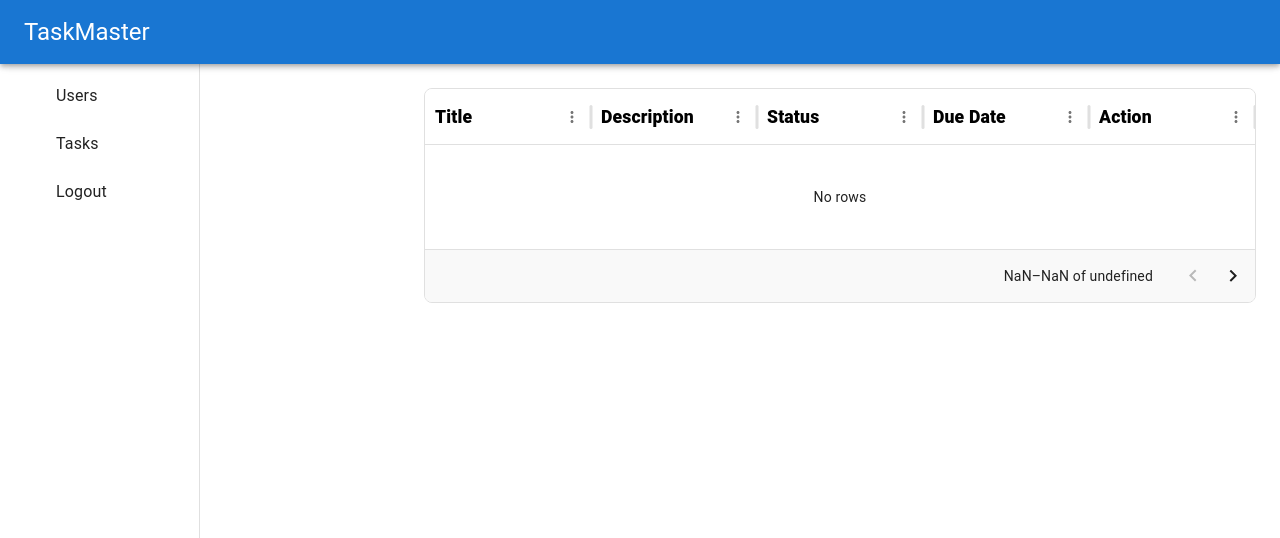
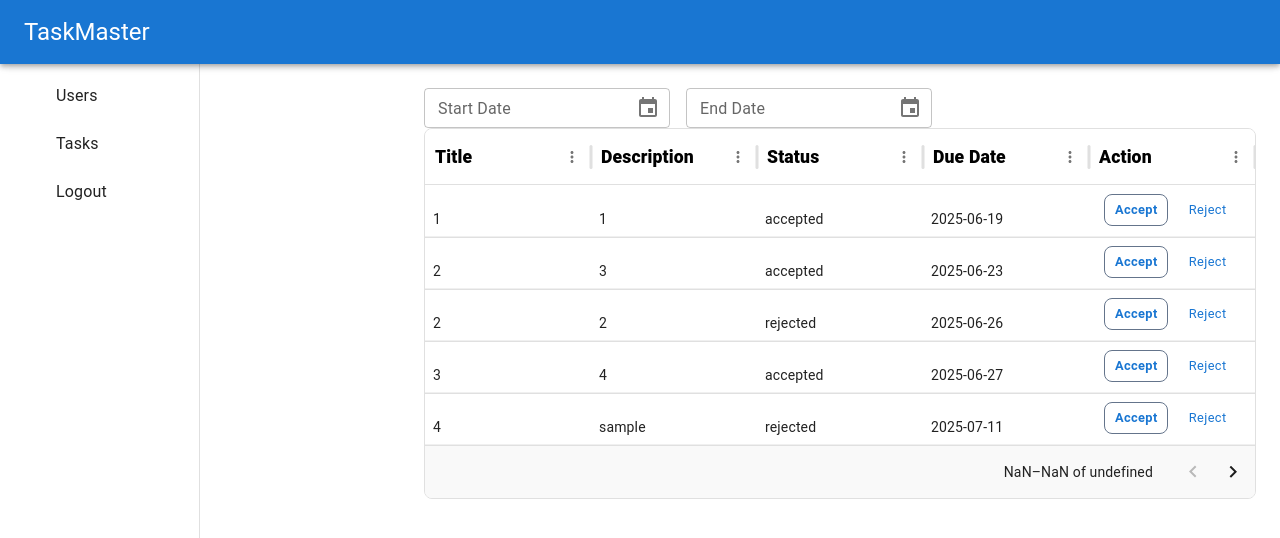
Before and after one commit to KirtanV19/MUI, a React (Vite) app: page /tasks in a window 1280 px wide. Shown: the top 538 px of the page. Built offline with nearby package versions, Linux system fonts and the light colour scheme; data requests are answered from the project's data file; some icons are missing.

Commit message:
Implement Date-picker

```diff
--- a/package.json
+++ b/package.json
@@ -8,7 +8,8 @@
     "build": "vite build",
     "lint": "eslint .",
     "preview": "vite preview",
-    "json-server": "json-server --watch db.json --port 3001"
+    "json-server": "json-server --watch db.json --port 3001",
+    "start": "concurrently \"npm run dev\" \"npm run json-server\""
   },
   "dependencies": {
     "@emotion/react": "^11.14.0",
@@ -21,6 +22,7 @@
     "@reduxjs/toolkit": "^2.8.2",
     "axios": "^1.10.0",
     "json-server": "^0.17.4",
+    "moment": "^2.30.1",
     "react": "^19.1.0",
     "react-dom": "^19.1.0",
     "react-hook-form": "^7.58.1",
@@ -34,6 +36,7 @@
     "@types/react": "^19.1.2",
     "@types/react-dom": "^19.1.2",
     "@vitejs/plugin-react": "^4.4.1",
+    "concurrently": "^9.2.0",
     "eslint": "^9.25.0",
     "eslint-plugin-react-hooks": "^5.2.0",
     "eslint-plugin-react-refresh": "^0.4.19",
--- a/src/App.jsx
+++ b/src/App.jsx
@@ -3,7 +3,7 @@ import theme from "./theme/theme";
 import { CssBaseline } from "@mui/material";
 import { Routes, Route } from "react-router";
 import Users from "./components/Users";
-import Tasks from "./components/Tasks";
+import Tasks from "./components/Tasks"
 import NewNavbar from "./components/NewNavbar";
 import Logout from "./components/Logout";
 import { BrowserRouter } from "react-router";
--- /dev/null
+++ b/src/components/DateRangePicker.jsx
@@ -0,0 +1,29 @@
+import { Box, TextField } from "@mui/material";
+import moment from "moment";
+import { AdapterMoment } from "@mui/x-date-pickers/AdapterMoment";
+import { DatePicker } from "@mui/x-date-pickers/DatePicker";
+import { LocalizationProvider } from "@mui/x-date-pickers/LocalizationProvider";
+
+const DateRangePicker = ({ startDate, setEndDate, setStartDate, endDate }) => {
+    return (
+        <LocalizationProvider dateAdapter={AdapterMoment}>
+            <Box sx={{ display: "flex", gap: 2 }}>
+                <DatePicker
+                    label="Start Date"
+                    value={startDate}
+                    onChange={(newValue) => setStartDate(newValue)}
+                    slotProps={{ textField: { variant: "outlined", size: "small" } }}
+                />
+                <DatePicker
+                    label="End Date"
+                    value={endDate}
+                    onChange={(newValue) => setEndDate(newValue)}
+                    minDate={startDate}
+                    slotProps={{ textField: { variant: "outlined", size: "small" } }}
+                />
+            </Box>
+        </LocalizationProvider>
+    );
+};
+
+export default DateRangePicker;
--- a/src/components/Tasks.jsx
+++ b/src/components/Tasks.jsx
@@ -4,14 +4,34 @@ import { useSelector, useDispatch } from "react-redux";
 import { fetchTasks } from "../redux/slices/task.slices";
 import { Box } from "@mui/material";
 import CustomButton from "../shared/CustomButton";
+import useCustomDateRange from "../hooks/useCustomDateRange";
+import DateRangePicker from "./DateRangePicker";
+import useFilter from "../hooks/useFilter";
 
-const Users = () => {
+const Tasks = () => {
     const { items, loading, error } = useSelector((state) => state.tasks);
     const dispatch = useDispatch();
+    const { endDate, setEndDate, setStartDate, startDate } = useCustomDateRange();
+    const { filter, setFilter } = useFilter();
+
+    const start = startDate ? startDate.format("YYYY-MM-DD") : undefined;
+    const end = endDate ? endDate.format("YYYY-MM-DD") : undefined;
 
     useEffect(() => {
-        dispatch(fetchTasks({}));
-    }, [dispatch]);
+        dispatch(
+            fetchTasks({
+                params: { ...filter },
+            })
+        );
+    }, [dispatch, filter]);
+
+    useEffect(() => {
+        setFilter((prev) => ({
+            ...prev,
+            ...(start && { dueDate_gte: start }),
+            ...(end && { dueDate_lte: end }),
+        }));
+    }, [setFilter, start, end]);
 
     console.log("Tasks:- ", items);
 
@@ -58,9 +78,15 @@ const Users = () => {
 
     return (
         <div>
-            <CustomTable data={items} columns={columns} loading={loading} />
+            <DateRangePicker
+                startDate={startDate}
+                endDate={endDate}
+                setStartDate={setStartDate}
+                setEndDate={setEndDate}
+            />
+            <CustomTable rows={items} columns={columns} loading={loading} />
         </div>
     );
 };
 
-export default Users;
+export default Tasks;
--- a/src/components/Users.jsx
+++ b/src/components/Users.jsx
@@ -76,13 +76,13 @@ const Users = () => {
                 />
             </Box>
             <CustomTable
-                data={items}
+                rows={items}
                 columns={columns}
                 loading={loading}
                 limitOptions={limitOptions}
                 rowCount={total}
                 page={page}
-                pageSize={limit}
+                limit={limit}
                 setPage={setPage}
                 setLimit={setLimit}
             />
--- /dev/null
+++ b/src/hooks/useCustomDateRange.js
@@ -0,0 +1,10 @@
+import { useState } from "react";
+
+const useCustomDateRange = () => {
+  const [startDate, setStartDate] = useState(null);
+  const [endDate, setEndDate] = useState(null);
+
+  return { startDate, setEndDate, setStartDate, endDate };
+};
+
+export default useCustomDateRange;
--- a/src/redux/slices/task.slices.js
+++ b/src/redux/slices/task.slices.js
@@ -6,8 +6,17 @@ export const fetchTasks = createAsyncThunk(
   async (data, { rejectWithValue }) => {
     try {
       const response = await api.TASKS.getAll(data);
-      console.log("response: ", response);
-      return response;
+      const totalHeader = response.headers["x-total-count"];
+      const total = !isNaN(Number(totalHeader))
+        ? Number(totalHeader)
+        : response.data.length;
+
+      console.log("response:", response);
+      console.log("✔️ total:", total);
+      return {
+        data: response.data,
+        total,
+      };
     } catch (error) {
       return rejectWithValue(error);
     }
@@ -19,16 +28,19 @@ const tasks = createSlice({
   initialState: {
     items: [],
     loading: false,
+    total: 0,
     error: null,
   },
   extraReducers: (builder) => {
     builder
       .addCase(fetchTasks.pending, (state) => {
         state.loading = true;
+        state.error = null;
       })
       .addCase(fetchTasks.fulfilled, (state, action) => {
+        state.items = action.payload.data;
+        state.total = action.payload.total;
         state.loading = false;
-        state.items = action.payload;
       })
       .addCase(fetchTasks.rejected, (state, action) => {
         state.loading = false;
--- a/src/shared/CustomTable/index.jsx
+++ b/src/shared/CustomTable/index.jsx
@@ -3,23 +3,23 @@ import { Box, CircularProgress, Typography } from "@mui/material";
 
 const CustomTable = ({
     height = 500,
-    data = [],
+    rows = [],
     columns = [],
     loading,
     rowCount,
     limitOptions,
     page,
-    pageSize,
+    limit,
     setPage,
     setLimit,
     ...props
 }) => {
     console.log("📊 DataGrid Props", {
-        rows: data,
+        rows,
         columns,
         rowCount,
         page,
-        pageSize,
+        limit,
         limitOptions,
     });
     return (
@@ -35,13 +35,13 @@ const CustomTable = ({
                 >
                     <CircularProgress />
                 </Box>
-            ) : data.length === 0 ? (
+            ) : rows.length === 0 ? (
                 <Typography textAlign="center" mt={4}>
                     No records found.
                 </Typography>
             ) : (
                 <DataGrid
-                    rows={data}
+                    rows={rows}
                     loading={loading}
                     columns={columns}
                     pagination
@@ -50,7 +50,7 @@ const CustomTable = ({
                     rowCount={rowCount}
                     paginationModel={{
                         page: page,
-                        pageSize: pageSize,
+                        pageSize: limit,
                     }}
                     onPaginationModelChange={(model) => {
                         setPage?.(model.page);
--- a/src/theme/theme.jsx
+++ b/src/theme/theme.jsx
@@ -153,7 +153,7 @@ const theme = createTheme({
             defaultProps: {
                 variant: 'outlined'
             }
-        }
+        },
     },
 });
 
```
Also changed, not shown: 1 other file (tests, documents, lock files or other folders).
